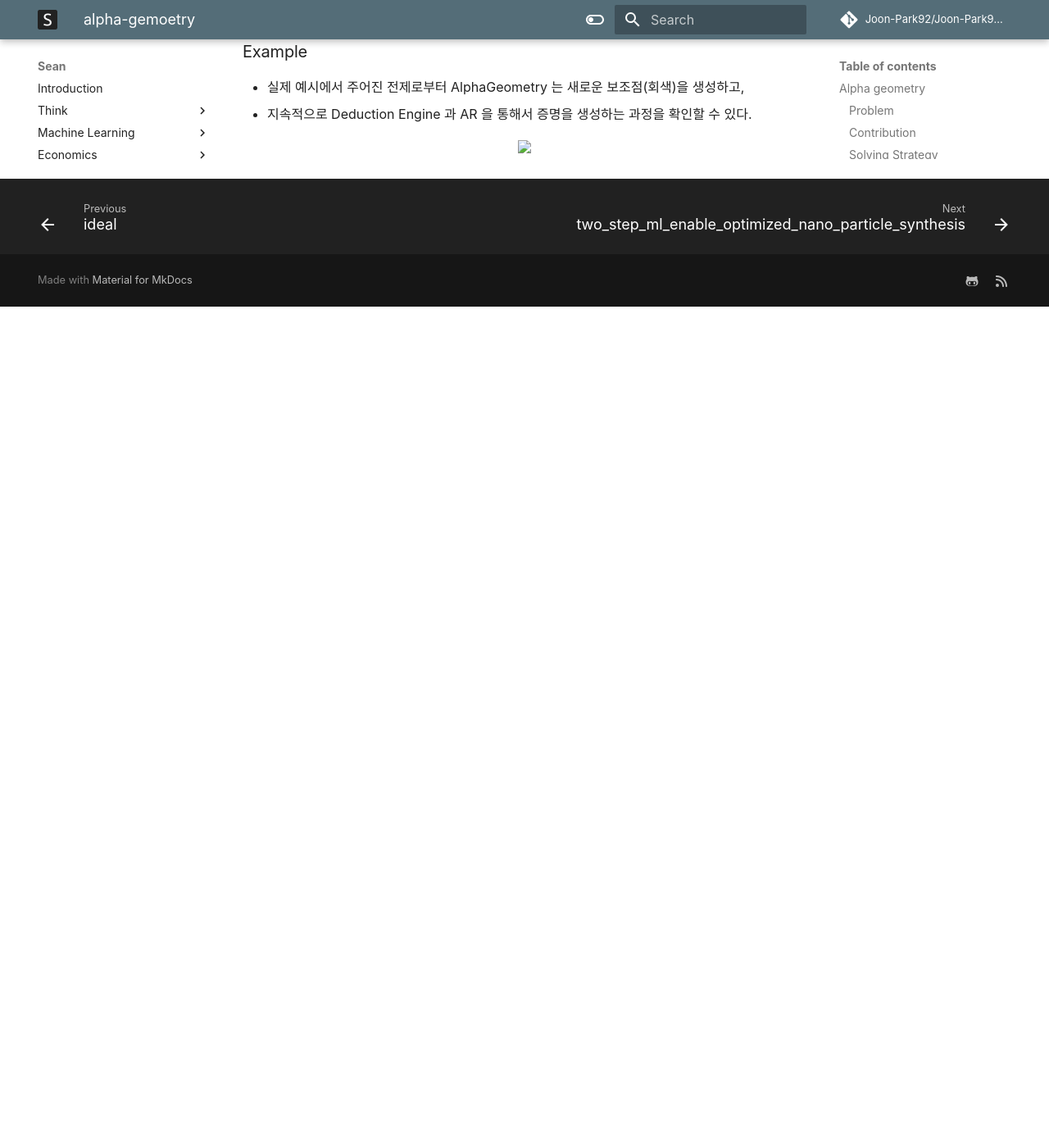
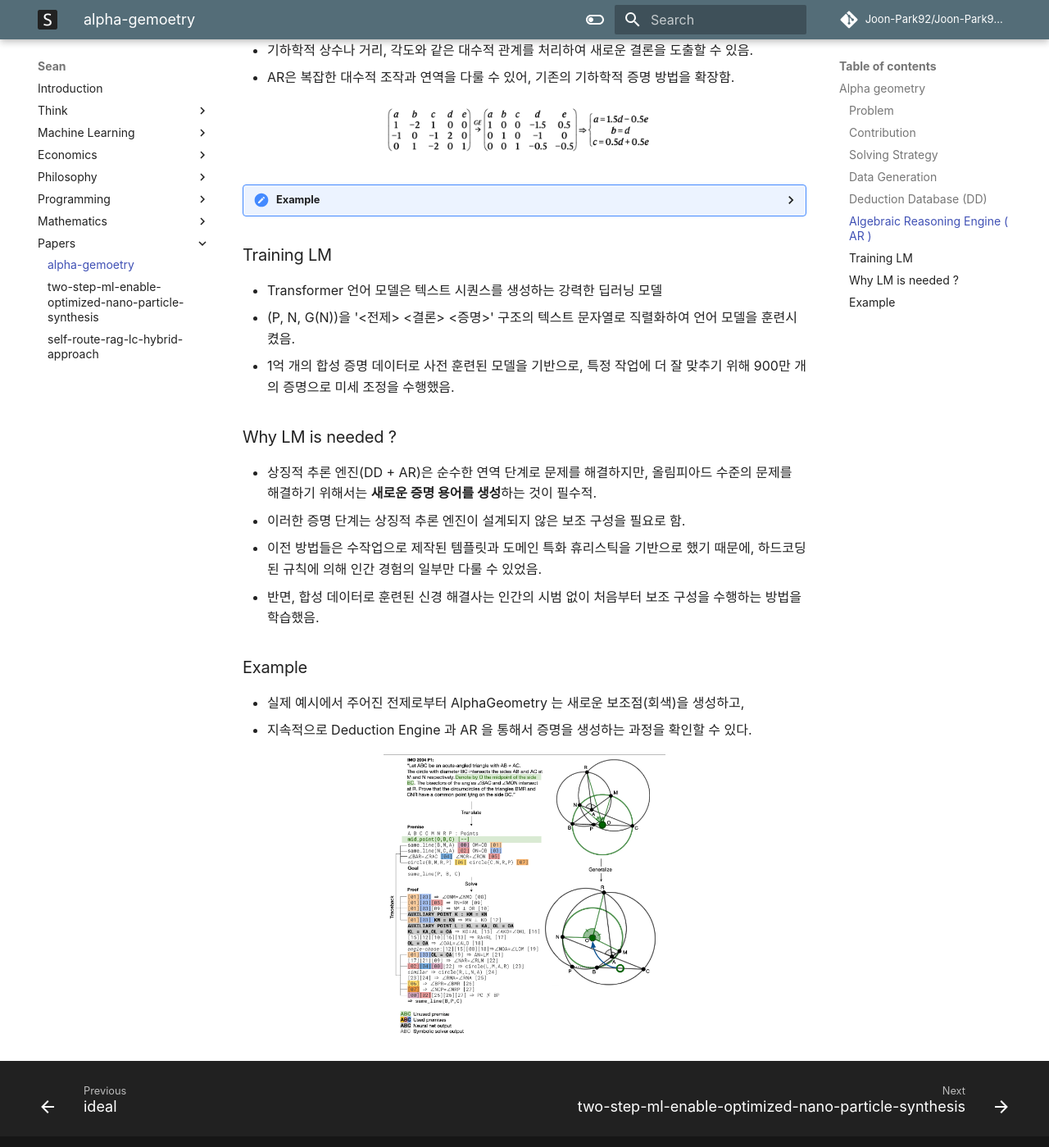
Before and after one commit to Joon-Park92/Joon-Park92.github.io, an MkDocs documentation site: the page built from docs/98a670de-3076-4f48-879f-94727bfc8807.md, in a window 1280 px wide and 1400 px high, scrolled down 3238 px. Shown: the whole window at 82% size. Built offline with MkDocs 1.6.1 and Material for MkDocs 9.7.7, drawn with Linux system fonts in a browser that asks for light colours; comment, search, counter and statistics services are not loaded; before the commit the page ends 3612 px from its top, so only the background shows below that.

Commit message:
Automatically sync files from knowledge #117 (#81)
Co-authored-by: GitHub Actions <noreply@github.com>

```diff
--- a/docs/98a670de-3076-4f48-879f-94727bfc8807.md
+++ b/docs/98a670de-3076-4f48-879f-94727bfc8807.md
@@ -16,7 +16,7 @@
 - 최신 올림피아드 수준의 문제 30개로 구성된 테스트 세트에서 AlphaGeometry는 25개의 문제를 해결하여 10개의 문제만 해결하는 이전 최고의 방법을 능가하며 평균 국제 수학 올림피아드 (IMO) 금메달리스트의 성과에 접근했음
 
 <div style="text-align: center;">
-    <img src=/img/TSK-TSK-1966/figure_2.png width=50%>
+    <img src=/img/TSK-1966/figure_2.png width=50%>
 </div>
 
 ## Solving Strategy
@@ -30,7 +30,7 @@
     6. 문제가 해결될 때까지 4, 5를 반복한다.
 
 <div style="text-align: center;">
-    <img src=/img/TSK-TSK-1966/figure_1.png width=50%>
+    <img src=/img/TSK-1966/figure_1.png width=50%>
 </div>
 
 ## Data Generation
@@ -47,7 +47,7 @@
     - DD와 AR의 를 재귀적으로 수행하여 비순환 방향그래프를 통한 증명을 생성하고, 이를 통해 합성 훈련세트 (전제, 결론, 증명) = (P, N, G(N))을 얻었음
 
 <div style="text-align: center;">
-    <img src=/img/TSK-TSK-1966/figure_3.png width=50%>
+    <img src=/img/TSK-1966/figure_3.png width=50%>
 </div>
 
 - **합성 데이터의 결과와 발견**
@@ -57,7 +57,7 @@
     - 중복 제거 후, 1억 개 이상의 고유한 정리와 증명을 얻었으며, 이 과정에서 IMO-AG-30 ( 테스트에 사용 ) 정리는 발견되지 않았음.
 
 <div style="text-align: center;">
-    <img src=/img/TSK-TSK-1966/figure_4.png width=50%>
+    <img src=/img/TSK-1966/figure_4.png width=50%>
 </div>
 
 ## Deduction Database (DD)
@@ -230,7 +230,7 @@ def match_midp_perp_cong(
 - AR은 복잡한 대수적 조작과 연역을 다룰 수 있어, 기존의 기하학적 증명 방법을 확장함.
 
 <div style="text-align: center;">
-    <img src=/img/TSK-TSK-1966/equation_1.png width=50%>
+    <img src=/img/TSK-1966/equation_1.png width=50%>
 </div>
 
 <details markdown="1">
@@ -320,5 +320,5 @@ class RatioTable(GeometricTable):
 - 지속적으로 Deduction Engine 과 AR 을 통해서 증명을 생성하는 과정을 확인할 수 있다.
 
 <div style="text-align: center;">
-    <img src=/img/TSK-TSK-1966/figure_5.png width=50%>
+    <img src=/img/TSK-1966/figure_5.png width=50%>
 </div>
--- a/mkdocs.yml
+++ b/mkdocs.yml
@@ -48,17 +48,17 @@ nav:
           - Terraform:
               - Basic: 7d81fa63-d3fa-46c9-954d-f700780cdcf5.md
   - Mathematics:
-      - distance_vs_metric_vs_norm: b199b805-3a46-4d2e-9293-c78266395c1f.md
+      - distance-vs-metric-vs-norm: b199b805-3a46-4d2e-9293-c78266395c1f.md
       - modern-mathematics: fe3a1ef1-ac09-47dd-8188-870c2b69e147.md
-      - completeness_soundness_consistency: ecb6dfa9-eb48-4183-8e04-0b2d87f2fcea.md
+      - completeness-soundness-consistency: ecb6dfa9-eb48-4183-8e04-0b2d87f2fcea.md
       - analysis-basic: 5457aa52-7690-4906-afc2-8243ab67a390.md
-      - formal_system: 1d76b428-9e2d-47ff-a222-33e64b28e53c.md
+      - formal-system: 1d76b428-9e2d-47ff-a222-33e64b28e53c.md
       - tensor: 5601ba05-e7ff-4dd2-a5fc-0be44f641911.md
       - ideal: 94229181-dc2c-4e33-ad8d-3e449257edbe.md
   - Papers:
       - alpha-gemoetry: 98a670de-3076-4f48-879f-94727bfc8807.md
-      - two_step_ml_enable_optimized_nano_particle_synthesis: 19a96d58-26fc-4835-a667-6e21c909a0f1.md
-      - self_route_rag_lc_hybrid_approach: c48e831f-9d8d-4cdd-88f1-9106a9a2db8e.md
+      - two-step-ml-enable-optimized-nano-particle-synthesis: 19a96d58-26fc-4835-a667-6e21c909a0f1.md
+      - self-route-rag-lc-hybrid-approach: c48e831f-9d8d-4cdd-88f1-9106a9a2db8e.md
 plugins:
   - search
   - exclude-search:
```
